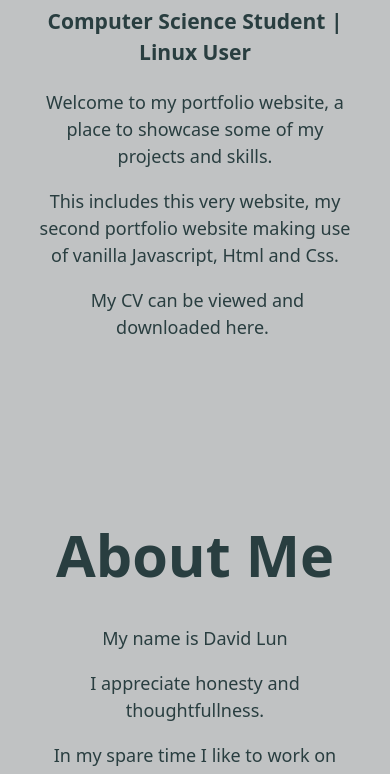
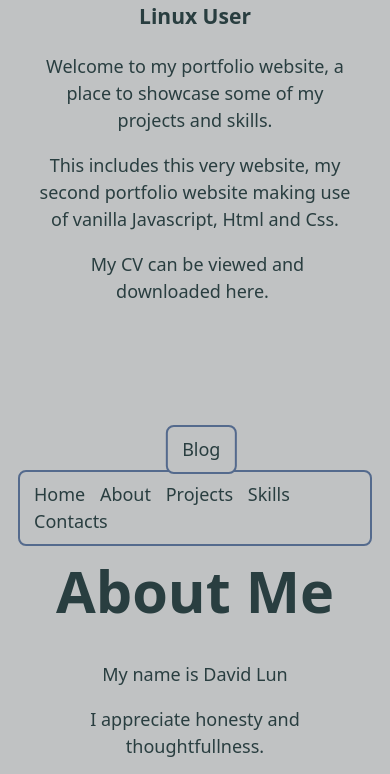
Before and after one commit to FuzionDragon/Tinkerers-Workshop-2, a website built with Vite: page index.html in a window 390 px wide. Shown: the part 280-1054 px from the top of the page. Built offline with nearby package versions, Linux system fonts and the light colour scheme.

Commit message:
Made the navigation bars move to bottom of the screen for smaller screened devices, primarily for portrait based phone screens

```diff
--- a/src/style.scss
+++ b/src/style.scss
@@ -4,7 +4,8 @@ $highlight-color: #546A8D;
 $mediaMaxWidth: 520px;
 
 @mixin section {
-  padding-top: 8em;
+  padding-top: 6em;
+  padding-bottom: 6em;
   padding-left: 2em;
   padding-right: 2em;
 }
@@ -45,6 +46,7 @@ html {
 }
 
 body {
+  padding-top: 4em;
   text-align: center;
   margin: auto;
   min-width: 320px;
@@ -91,21 +93,32 @@ a {
 #leftnav {
   @include nav;
   top: 0;
+  bottom: auto;
   left: 0;
 }
 
 #rightnav {
   @include nav;
   top: 0;
+  bottom: auto;
   right: 0;
 }
 
 @media (max-width: $mediaMaxWidth) {
+  body {
+    padding-top: 0;
+    padding-bottom: 4em;
+  }
   #rightnav {
     right: auto;
     left: 47%;
     transform: translateX(-50%);
-    top: 4em;
+    top: auto;
+    bottom: 4em;
+  }
+  #leftnav {
+    bottom: 0;
+    top: auto;
   }
 }
 
```
